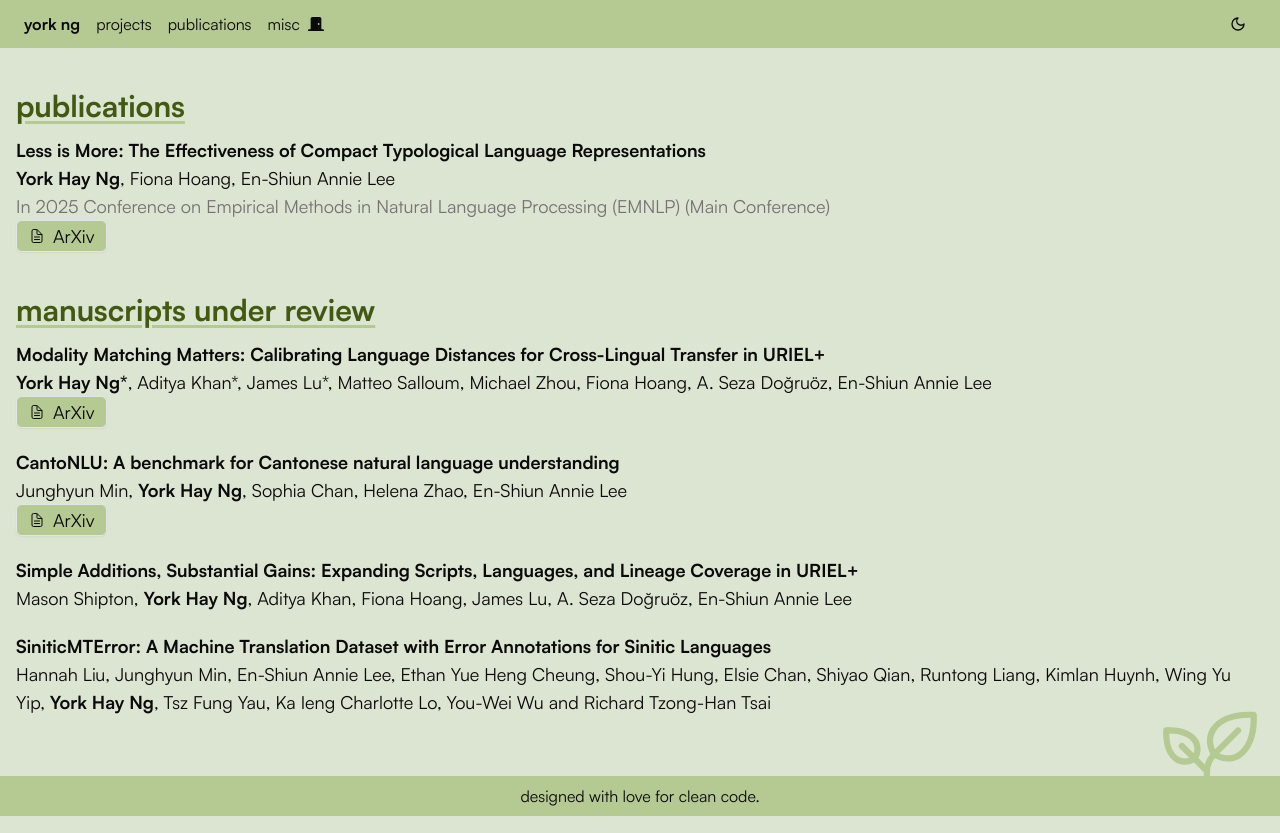
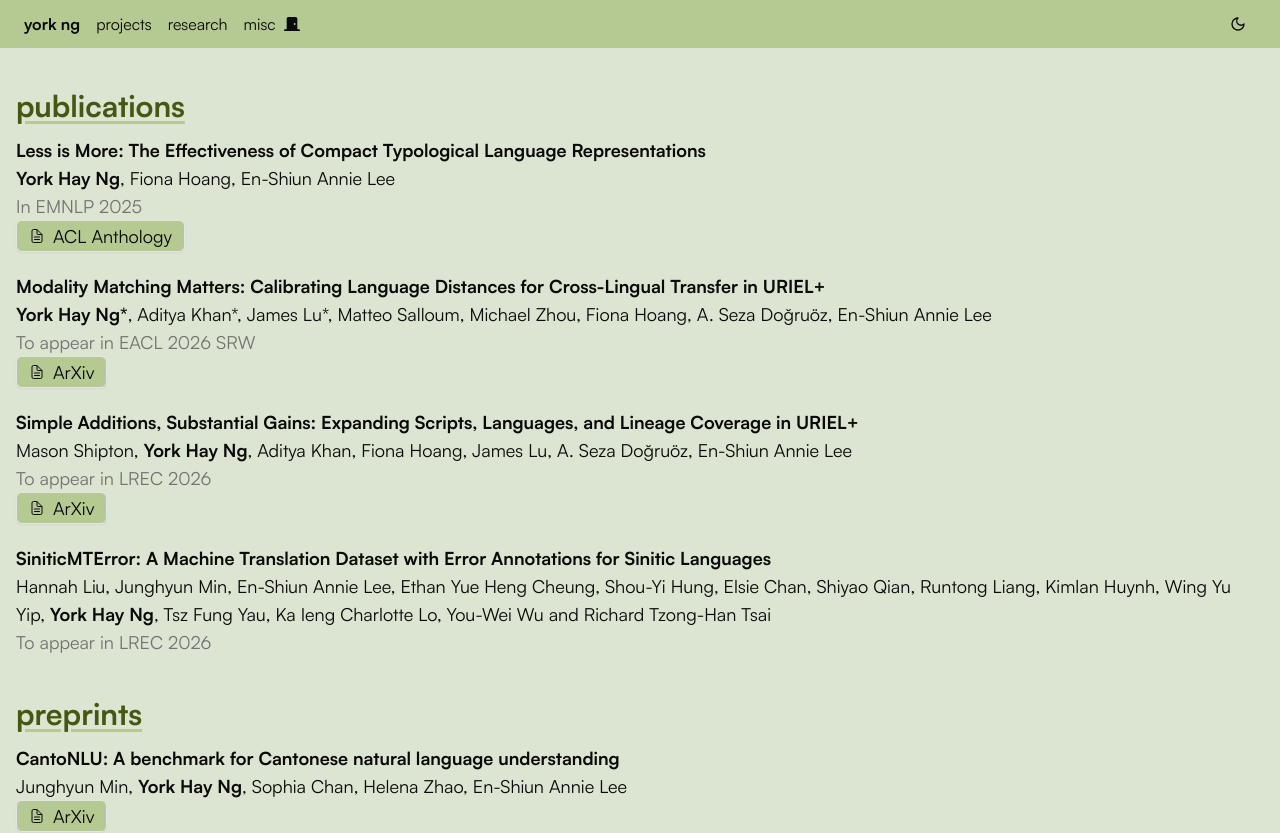
Before and after one commit to Swithord/personal-website, a Next.js app: page /publications in a window 1280 px wide. Shown: the top 833 px of the page. Built offline with nearby package versions, Linux system fonts and the light colour scheme.

Commit message:
feb update

```diff
--- a/components/navbar.tsx
+++ b/components/navbar.tsx
@@ -40,7 +40,7 @@ export default function Navbar() {
             <div className="ml-4">projects</div>
           </Link>
           <Link href='/publications'>
-            <div className="ml-4">publications</div>
+            <div className="ml-4">research</div>
           </Link>
             <DropdownMenu onOpenChange={(open) => setIsOpen(open)}>
             <DropdownMenuTrigger className="ml-4 flex gap-2 items-center">
--- a/pages/publications/index.tsx
+++ b/pages/publications/index.tsx
@@ -27,26 +27,22 @@ export default function Publications() {
                             <div className='flex flex-col'>
                                 <span className='font-bold'>Less is More: The Effectiveness of Compact Typological Language Representations</span>
                                 <span><span className='font-bold'>York Hay Ng</span>, Fiona Hoang, En-Shiun Annie Lee</span>
-                                <span className='text-muted-foreground'>In 2025 Conference on  Empirical Methods in Natural Language Processing (EMNLP) (Main Conference)</span>
+                                <span className='text-muted-foreground'>In EMNLP 2025</span>
                                 <div className='flex gap-2'>
-                                    <Link href="https://arxiv.org/abs/2509.20129" target="_blank">
+                                    <Link href="https://aclanthology.org/2025.emnlp-main.1310/" target="_blank">
                                         <Button variant="outline" size="sm" className='flex items-center gap-2 bg-secondary'>
                                             <IoDocumentTextOutline />
-                                            <span className='text-lg'>ArXiv</span>
+                                            <span className='text-lg'>ACL Anthology</span>
                                         </Button>
                                     </Link>
                                 </div>
                             </div>
                         </li>
-                    </ul>
-            </div>
-            <div className='flex flex-col gap-3'>
-                    <span className='text-3xl text-primary font-bold underline underline-offset-4 decoration-secondary'>manuscripts under review</span>
-                    <ul className='flex gap-5 flex-wrap text-lg items-center'>
-                            <li>
+                        <li>
                                 <div className='flex flex-col'>
                                     <span className='font-bold'>Modality Matching Matters: Calibrating Language Distances for Cross-Lingual Transfer in URIEL+</span>
                                     <span><span className='font-bold'>York Hay Ng*</span>, Aditya Khan*, James Lu*, Matteo Salloum, Michael Zhou, Fiona Hoang, A. Seza Doğruöz, En-Shiun Annie Lee</span>
+                                    <span className='text-muted-foreground'>To appear in EACL 2026 SRW</span>
                                     <div className='flex gap-2'>
                                     <Link href="https://arxiv.org/abs/2510.19217" target="_blank">
                                         <Button variant="outline" size="sm" className='flex items-center gap-2 bg-secondary'>
@@ -57,6 +53,34 @@ export default function Publications() {
                                 </div>
                                 </div>
                             </li>
+                            <li>
+                                <div className='flex flex-col'>
+                                    <span className='font-bold'>Simple Additions, Substantial Gains: Expanding Scripts, Languages, and Lineage Coverage in URIEL+</span>
+                                    <span>Mason Shipton, <span className='font-bold'>York Hay Ng</span>, Aditya Khan, Fiona Hoang, James Lu, A. Seza Doğruöz, En-Shiun Annie Lee</span>
+                                    <span className='text-muted-foreground'>To appear in LREC 2026</span>
+                                    <div className='flex gap-2'>
+                                    <Link href="https://arxiv.org/abs/2510.27183" target="_blank">
+                                        <Button variant="outline" size="sm" className='flex items-center gap-2 bg-secondary'>
+                                            <IoDocumentTextOutline />
+                                            <span className='text-lg'>ArXiv</span>
+                                        </Button>
+                                    </Link>
+                                </div>
+                                </div>
+                            </li>
+                        <li>
+                                <div className='flex flex-col'>
+                                    <span className='font-bold'>SiniticMTError: A Machine Translation Dataset with Error Annotations for Sinitic Languages</span>
+                                    <span>Hannah Liu, Junghyun Min, En-Shiun Annie Lee, Ethan Yue Heng Cheung, Shou-Yi Hung, Elsie Chan, Shiyao Qian, Runtong Liang, Kimlan Huynh, Wing Yu Yip, <span className='font-bold'>York Hay Ng</span>, Tsz Fung Yau, Ka Ieng Charlotte Lo, You-Wei Wu and Richard Tzong-Han Tsai</span>
+                                    <span className='text-muted-foreground'>To appear in LREC 2026</span>
+                                </div>
+                            </li>
+
+                    </ul>
+            </div>
+            <div className='flex flex-col gap-3'>
+                    <span className='text-3xl text-primary font-bold underline underline-offset-4 decoration-secondary'>preprints</span>
+                    <ul className='flex flex-col gap-5 text-lg'>
                             <li>
                                 <div className='flex flex-col'>
                                     <span className='font-bold'>CantoNLU: A benchmark for Cantonese natural language understanding</span>
@@ -72,17 +96,10 @@ export default function Publications() {
                                 </div>
                             </li>
                             <li>
-                                <div className='flex flex-col'>
-                                    <span className='font-bold'>Simple Additions, Substantial Gains: Expanding Scripts, Languages, and Lineage Coverage in URIEL+</span>
-                                    <span>Mason Shipton, <span className='font-bold'>York Hay Ng</span>, Aditya Khan, Fiona Hoang, James Lu, A. Seza Doğruöz, En-Shiun Annie Lee</span>
-                                </div>
-                            </li>
-                            <li>
-                                <div className='flex flex-col'>
-                                    <span className='font-bold'>SiniticMTError: A Machine Translation Dataset with Error Annotations for Sinitic Languages</span>
-                                    <span>Hannah Liu, Junghyun Min, En-Shiun Annie Lee, Ethan Yue Heng Cheung, Shou-Yi Hung, Elsie Chan, Shiyao Qian, Runtong Liang, Kimlan Huynh, Wing Yu Yip, <span className='font-bold'>York Hay Ng</span>, Tsz Fung Yau, Ka Ieng Charlotte Lo, You-Wei Wu and Richard Tzong-Han Tsai</span>
-                                </div>
-                            </li>
+                            <div className='flex flex-col'>
+                                <span>and more to come... 👀</span>
+                            </div>
+                        </li>
                     </ul>
                 </div>
         </div>
```
Also changed, not shown: pages/index.tsx (+28 -10 lines), public/profile.JPG (added), 1 other file (tests, documents, lock files or other folders).
